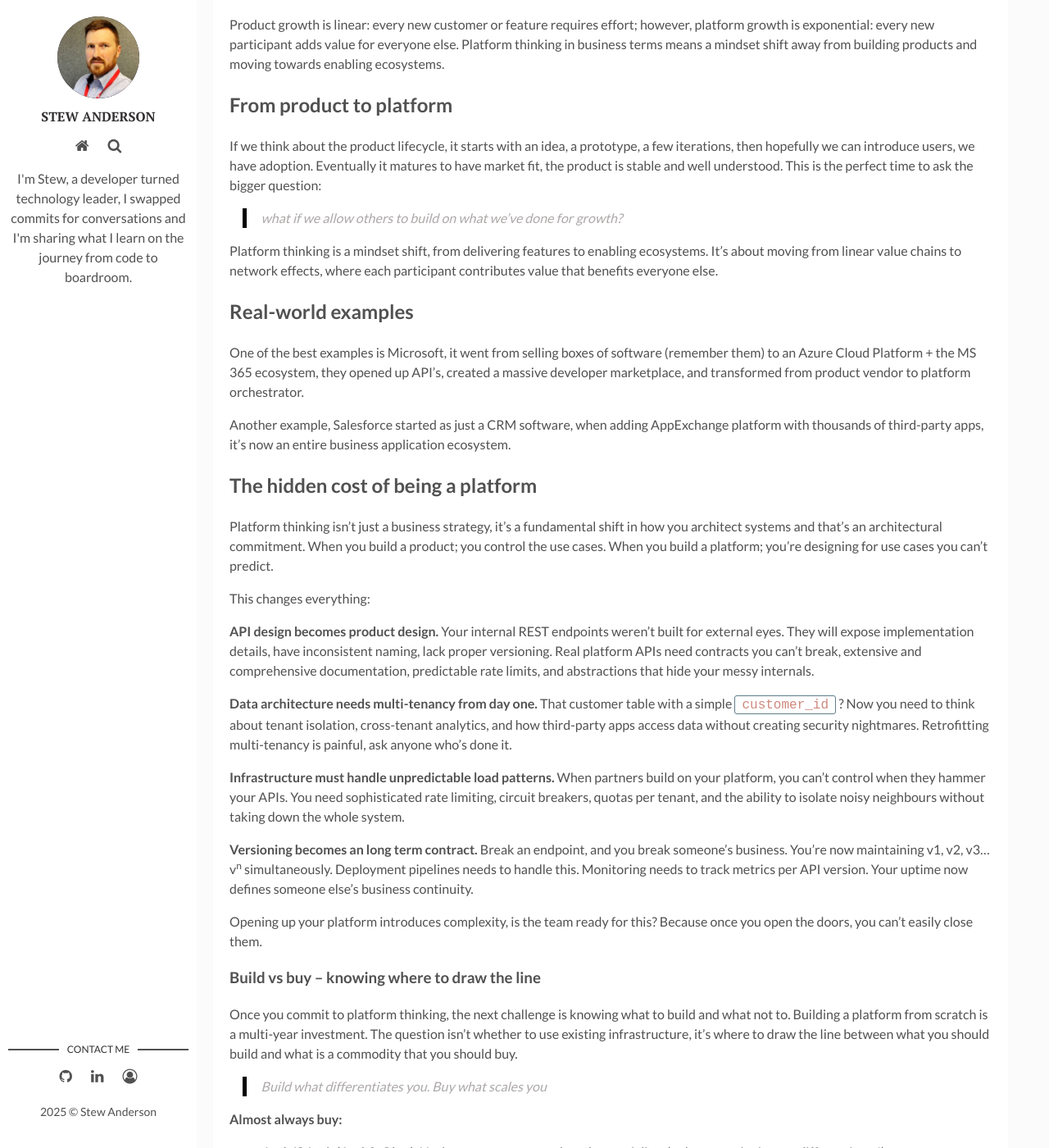
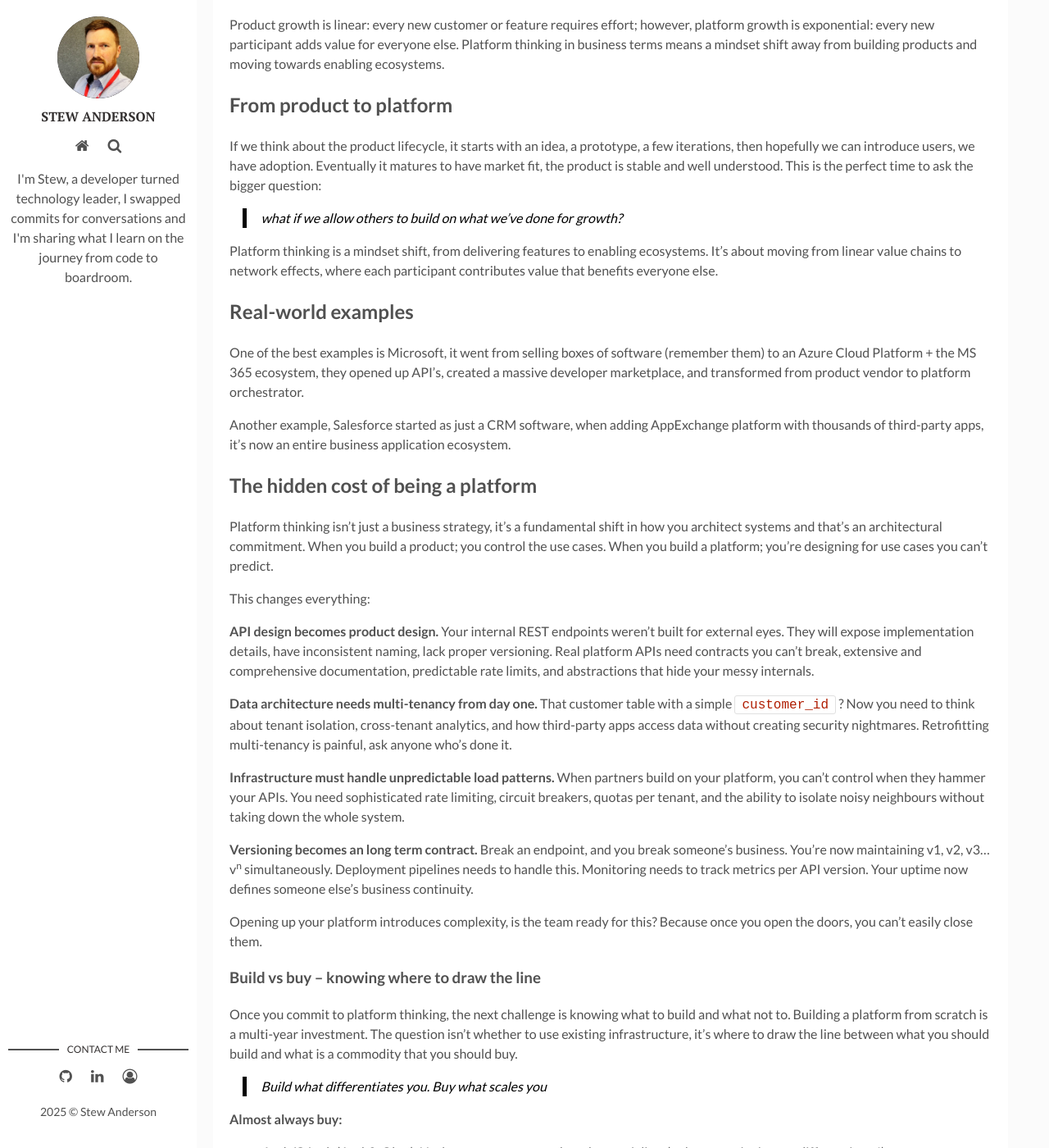
Before and after one commit to stew-anderson/blog, a Jekyll site: the page built from _posts/2025-10-08-platform-thinking-as-a-growth-strategy.markdown, in a window 1280 px wide and 1400 px high, scrolled down 659 px. Shown: the whole window at 82% size. Built offline with Jekyll 4.4.1, drawn with Linux system fonts in a browser that asks for light colours.

Commit message:
Updating new styles

```diff
--- a/assets/css/main.css
+++ b/assets/css/main.css
@@ -406,9 +406,9 @@ template {
 }
 
 .highlighter-rouge {
-  color: #ce887b;
+  color: #b01d02;
   font-weight: 400;
-  border: 1px solid #607D8B;
+  border: 1px solid #e0e0e0;
   border-radius: 3px;
   padding: 0.1rem 0.5rem;
 }
@@ -648,7 +648,7 @@ blockquote {
   padding-left: 1.1rem;
   margin-left: 1rem;
   font-style: italic;
-  color: #ada8a8;
+  color: #000;
 }
 
 pre {
--- a/assets/css/scss/_syntax.scss
+++ b/assets/css/scss/_syntax.scss
@@ -1,5 +1,5 @@
 .highlight {background-color: #faf9f9; border-radius: 3px; margin: 0;}
-.highlighter-rouge {color: #ce887b; font-weight: 400; border: 1px solid #607D8B; border-radius: 3px; padding: 0.1rem 0.5rem;}
+.highlighter-rouge {color: #b01d02; font-weight: 400; border: 1px solid #e0e0e0; border-radius: 3px; padding: 0.1rem 0.5rem;}
 .highlight .hll { background-color: #ffc; }
 .highlight .c { color: #999; } /* Comment */
 .highlight .err { color: #a00; background-color: #faa; } /* Error */
--- a/assets/css/scss/main.scss
+++ b/assets/css/scss/main.scss
@@ -43,7 +43,7 @@ blockquote {
   padding-left: 1.1rem;
   margin-left: 1rem;
   font-style: italic;
-  color: #ada8a8;
+  color: #000;
 }
 
 pre {
```
